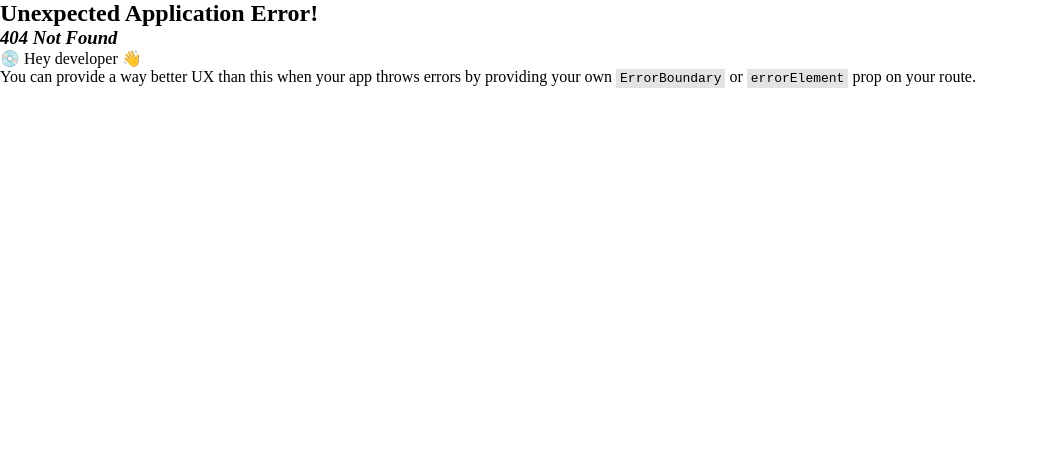
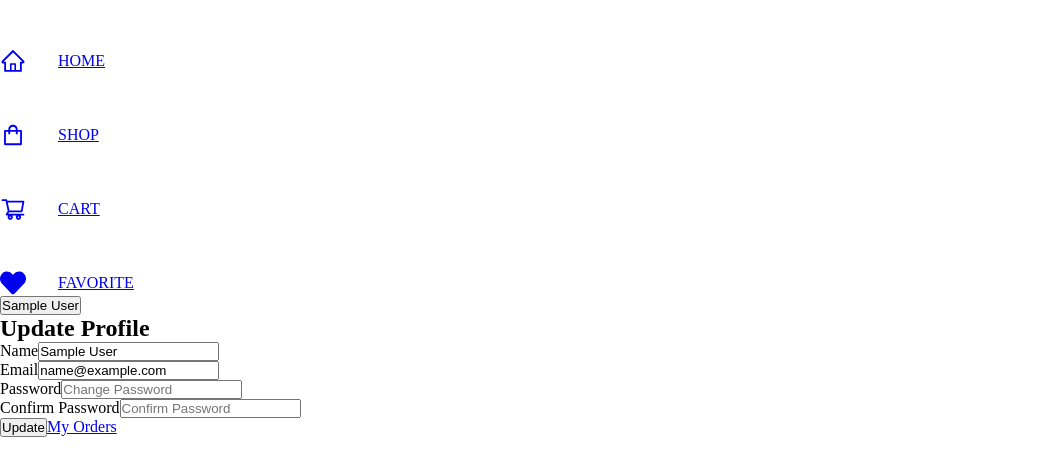
Before and after one commit to ringtho/store-trial, a React (Vite) app in the folder frontend/: page /profile in a window 1280 px wide. Before the commit this address had no page. Shown: the top 476 px of the page, without its empty margins (0-1038 px from the left). Built offline with nearby package versions, Linux system fonts and the light colour scheme; sample sign-in values are in the browser's storage.

Commit message:
Feat: Added user profile frontend and updated the put method in the backend"

```diff
--- /dev/null
+++ b/frontend/src/components/PrivateRoute.jsx
@@ -0,0 +1,11 @@
+import { Navigate ,Outlet } from 'react-router-dom'
+import { useSelector } from 'react-redux'
+
+const PrivateRoute = () => {
+  const { userInfo } = useSelector(state => state.auth)
+  return (
+    userInfo ? <Outlet /> : <Navigate to='/login' replace />
+  )
+}
+
+export default PrivateRoute
--- a/frontend/src/main.jsx
+++ b/frontend/src/main.jsx
@@ -7,10 +7,15 @@ import { Provider } from 'react-redux'
 import store from './redux/store.js'
 import Login from './pages/Auth/Login.jsx'
 import Register from './pages/Auth/Register.jsx'
+import PrivateRoute from './components/PrivateRoute.jsx'
+import Profile from './pages/User/Profile.jsx'
 
 const router = createBrowserRouter(
   createRoutesFromElements(
     <Route path="/" element={<App />}>
+      <Route path='' element={<PrivateRoute />}>
+        <Route path='/profile' element={<Profile />} />
+      </Route>
       <Route path="/login" element={<Login />} />
       <Route path="/register" element={<Register />} />
     </Route>
--- a/frontend/src/pages/Auth/Register.jsx
+++ b/frontend/src/pages/Auth/Register.jsx
@@ -1,5 +1,5 @@
 import { useState, useEffect } from 'react'
-import {Link, useLoaderData, useLocation, useNavigate } from 'react-router-dom'
+import {Link, useLocation, useNavigate } from 'react-router-dom'
 import { useDispatch, useSelector } from 'react-redux'
 import { setCredentials } from '../../redux/features/auth/authSlice'
 import {toast} from 'react-toastify'
--- /dev/null
+++ b/frontend/src/pages/User/Profile.jsx
@@ -0,0 +1,111 @@
+import { useState, useEffect } from 'react'
+import { useDispatch, useSelector } from 'react-redux'
+import { useNavigate, Link, useLocation } from 'react-router-dom'
+import { setCredentials } from '../../redux/features/auth/authSlice'
+import { useProfileMutation } from '../../redux/api/usersApiSlice'
+import {toast} from 'react-toastify'
+
+const Profile = () => {
+  const [userDetails, setUserDetails] = useState({
+    name: '',
+    email: '',
+    password: '',
+    confirmPassword: ''
+  })
+
+  console.log(userDetails)
+
+  const handleOnchange = (e) => {
+    e.preventDefault()
+    const { name, value } = e.target
+    setUserDetails(prev => (
+      {...prev, [name]: value}
+    ))
+  }
+  const { userInfo } = useSelector(state => state.auth)
+  const dispatch = useDispatch()
+  const navigate = useNavigate()
+
+  const [updateProfile, {isLoading: loadingUpdateProfile }] = useProfileMutation()
+
+  useEffect(() => {
+    setUserDetails({
+      name: userInfo.user.name,
+      email: userInfo.user.email,
+      password: '',
+      confirmPassword: ''
+    })
+  }, [userInfo])
+
+  const handleSubmit = async (e) => {
+    e.preventDefault()
+    if (userDetails.password !== userDetails.confirmPassword) {
+      toast.error('Passwords do not match')
+    } else {
+      try {
+        const res = await updateProfile(userDetails).unwrap()
+        dispatch(setCredentials({ ...res }))
+        toast.success('Successfully updated profile')
+      } catch (error) {
+        toast.error(error?.data?.error)
+      }
+    }
+  }
+
+  return (
+    <div>
+      <div>
+        <h2>Update Profile</h2>
+        <form onSubmit={handleSubmit}>
+          <div>
+            <label>Name</label>
+            <input
+              type="text"
+              name='name'
+              placeholder="Enter name"
+              value={userDetails.name}
+              onChange={handleOnchange}
+            />
+          </div>
+          <div>
+            <label>Email</label>
+            <input
+              type="email"
+              name='email'
+              placeholder="Enter email"
+              value={userDetails.email}
+              onChange={handleOnchange}
+            />
+          </div>
+          <div>
+            <label>Password</label>
+            <input
+              type="password"
+              name='password'
+              placeholder="Change Password"
+              value={userDetails.password}
+              onChange={handleOnchange}
+            />
+          </div>
+          <div>
+            <label>Confirm Password</label>
+            <input
+              type="password"
+              name='confirmPassword'
+              placeholder="Confirm Password"
+              value={userDetails.confirmPassword}
+              onChange={handleOnchange}
+            />
+          </div>
+          <div>
+            <button type='submit'>Update</button>
+            <Link to='/user-orders'>My Orders</Link>
+          </div>
+        </form>
+      </div>
+      {loadingUpdateProfile && 'Loading...'}
+    </div>
+  )
+}
+
+export default Profile
--- a/frontend/src/redux/api/usersApiSlice.js
+++ b/frontend/src/redux/api/usersApiSlice.js
@@ -23,8 +23,20 @@ export const userApiSlice = apiSlice.injectEndpoints({
         body: data
       }),
     }),
+    profile: builder.mutation({
+        query: (data) => ({
+            url: `${USERS_URL}/profile`,
+            method: 'PUT',
+            body: data
+        })
+    })
   }),
 })
 
 
-export const { useLoginMutation, useLogoutMutation, useRegisterMutation } = userApiSlice
+export const {
+  useLoginMutation,
+  useLogoutMutation,
+  useRegisterMutation,
+  useProfileMutation,
+} = userApiSlice
```
Also changed, not shown: 1 other file (tests, documents, lock files or other folders).
